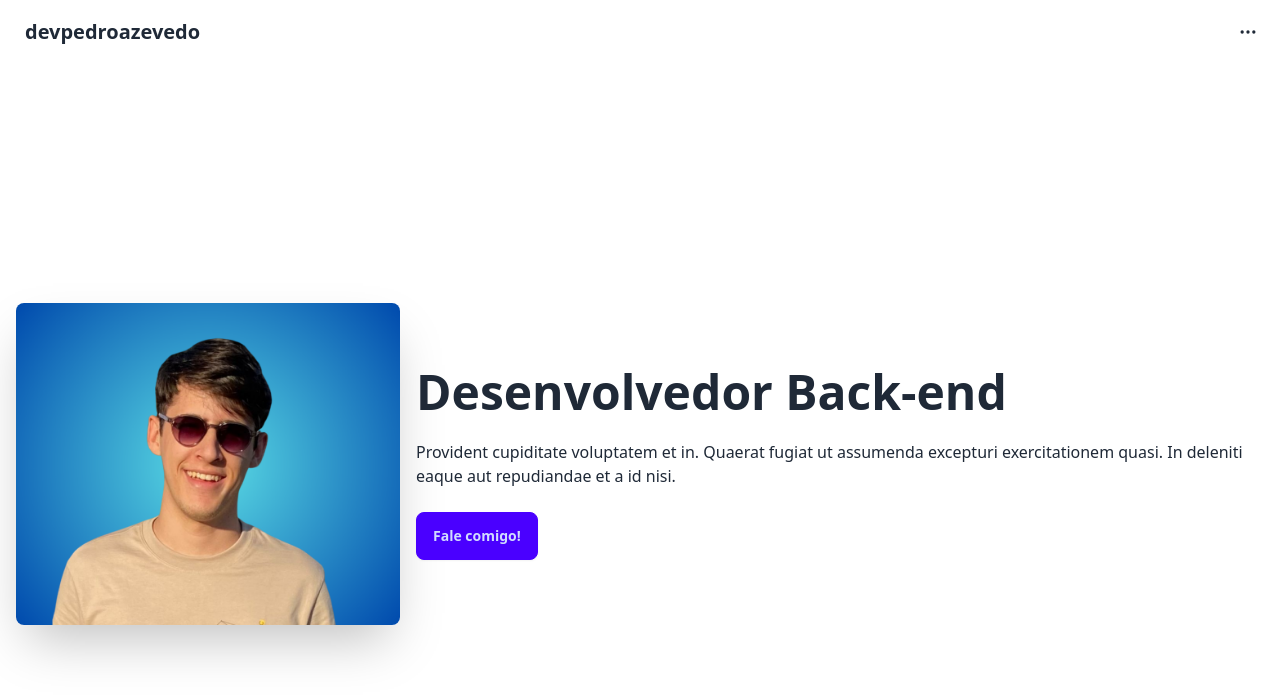
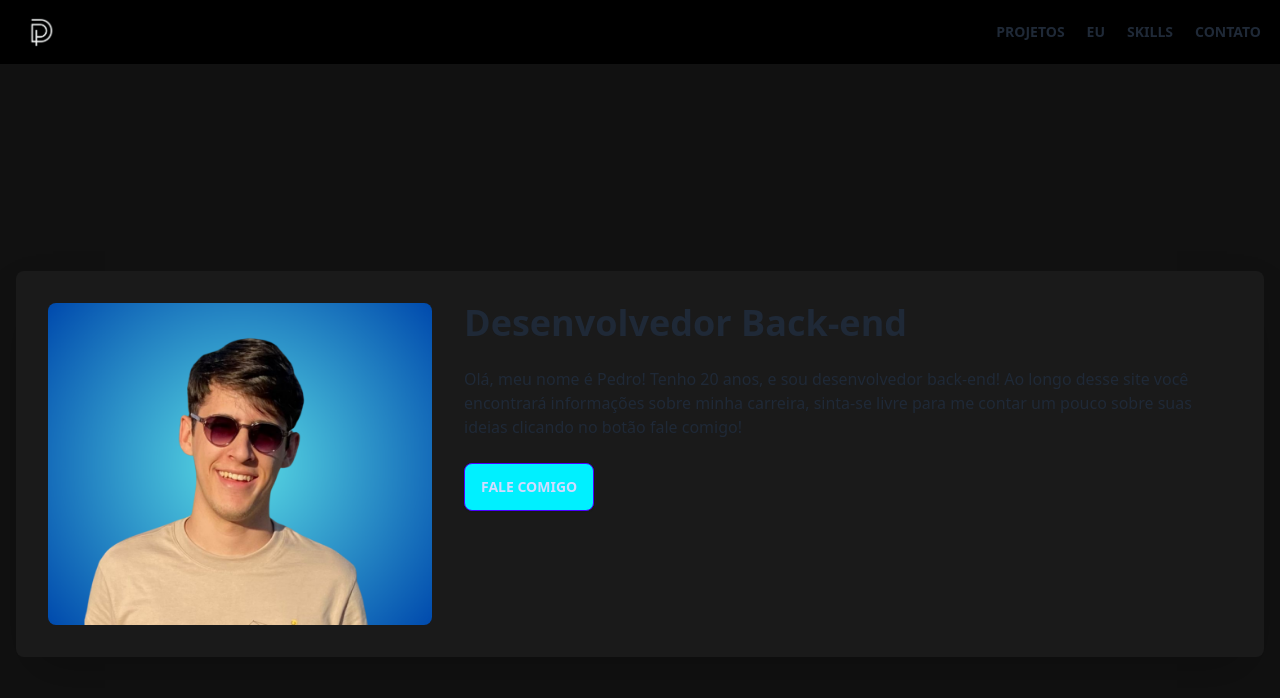
Before and after one commit to pedro-azevedo3/portifolio-front, a React (Vite) app: page / in a window 1280 px wide. Shown: the top 698 px of the page. Built offline with nearby package versions, Linux system fonts and the light colour scheme.

Commit message:
Adding About Component

```diff
--- a/src/components/About/About.tsx
+++ b/src/components/About/About.tsx
@@ -1,18 +1,23 @@
-import Eu from '../../assets/Eu.png'
+import Eu from '../../assets/Eu.png';
 
 const About = () => {
-    return (
-      <div className="hero min-h-screen bg-1A1A1A">
-          <div className="hero-content flex-col lg:flex-row">
-              <img src={Eu} className="max-w-sm rounded-lg shadow-2xl" />
-              <div>
-                  <h1 className="text-5xl font-bold">Desenvolvedor Back-end</h1>
-                  <p className="py-6">Provident cupiditate voluptatem et in. Quaerat fugiat ut assumenda excepturi exercitationem quasi. In deleniti eaque aut repudiandae et a id nisi.</p>
-                  <button className="btn btn-primary">Fale comigo!</button>
-              </div>
+  return (
+    <div className="bg-bgPattern">
+      <div className="hero min-h-screen flex items-center justify-center">
+        <div className="container mx-auto px-4">
+          <div className="flex flex-col lg:flex-row bg-componentColor rounded-lg shadow-2xl p-8">
+            <img src={Eu} className="max-w-full lg:max-w-sm rounded-lg lg:mr-8" />
+            <div>
+              <h1 className="text-4xl font-bold mb-6">Desenvolvedor Back-end</h1>
+              <p className="mb-6">Olá, meu nome é Pedro! Tenho 20 anos, e sou desenvolvedor back-end! Ao longo desse site você encontrará informações sobre minha carreira,
+                sinta-se livre para me contar um pouco sobre suas ideias clicando no botão fale comigo!</p>
+              <button className="btn btn-primary bg-customBlue">FALE COMIGO</button>
+            </div>
           </div>
+        </div>
       </div>
-    );
-  }
+    </div>
+  );
+};
 
-  export default About;
+export default About;
--- a/src/components/Nav/Nav.tsx
+++ b/src/components/Nav/Nav.tsx
@@ -1,15 +1,39 @@
+import logo from '../../assets/logo.png'
 
 const Nav = () => {
   return (
-    <div className="navbar bg-base-100">
+    <div className="navbar bg-black">
         <div className="flex-1">
-            <a className="btn btn-ghost text-xl">devpedroazevedo</a>
-    </div>
-    <div className="flex-none">
-        <button className="btn btn-square btn-ghost">
-            <svg xmlns="http://www.w3.org/2000/svg" fill="#000" viewBox="0 0 24 24" className="inline-block w-5 h-5 stroke-current"><path strokeLinecap="round" strokeLinejoin="round" strokeWidth="2" d="M5 12h.01M12 12h.01M19 12h.01M6 12a1 1 0 11-2 0 1 1 0 012 0zm7 0a1 1 0 11-2 0 1 1 0 012 0zm7 0a1 1 0 11-2 0 1 1 0 012 0z"></path></svg>
-        </button>
-    </div>
+        <a className="btn btn-ghost text-xl">
+        <img src={logo} alt="Sua Logo" className="h-8 w-auto" />
+        <div>
+
+        </div>
+        </a>
+            </div>
+            <div className="flex-none">
+            <button className="btn btn-square btn-ghost mr-5 w-full">
+                PROJETOS
+            </button>
+        </div>
+
+        <div className="flex-none">
+            <button className="btn btn-square btn-ghost mr-5 w-full">
+                EU
+            </button>
+        </div>
+
+        <div className="flex-none">
+            <button className="btn btn-square btn-ghost mr-5 w-full">
+                SKILLS
+            </button>
+        </div>
+
+        <div className="flex-none">
+            <button className="btn btn-square btn-ghost mr-5 w-full">
+                CONTATO
+            </button>
+        </div>
     </div>
   )
 }
--- a/tailwind.config.js
+++ b/tailwind.config.js
@@ -5,7 +5,13 @@ export default {
     "./src/**/*.{js,ts,jsx,tsx}",
   ],
   theme: {
-    extend: {},
+    extend: {
+      colors: {
+        customBlue: '#00F0FF',
+        bgPattern: '#111111',
+        componentColor: '#1A1A1A',
+      },
+    },
   },
   plugins: [require("daisyui")],
 }
```
